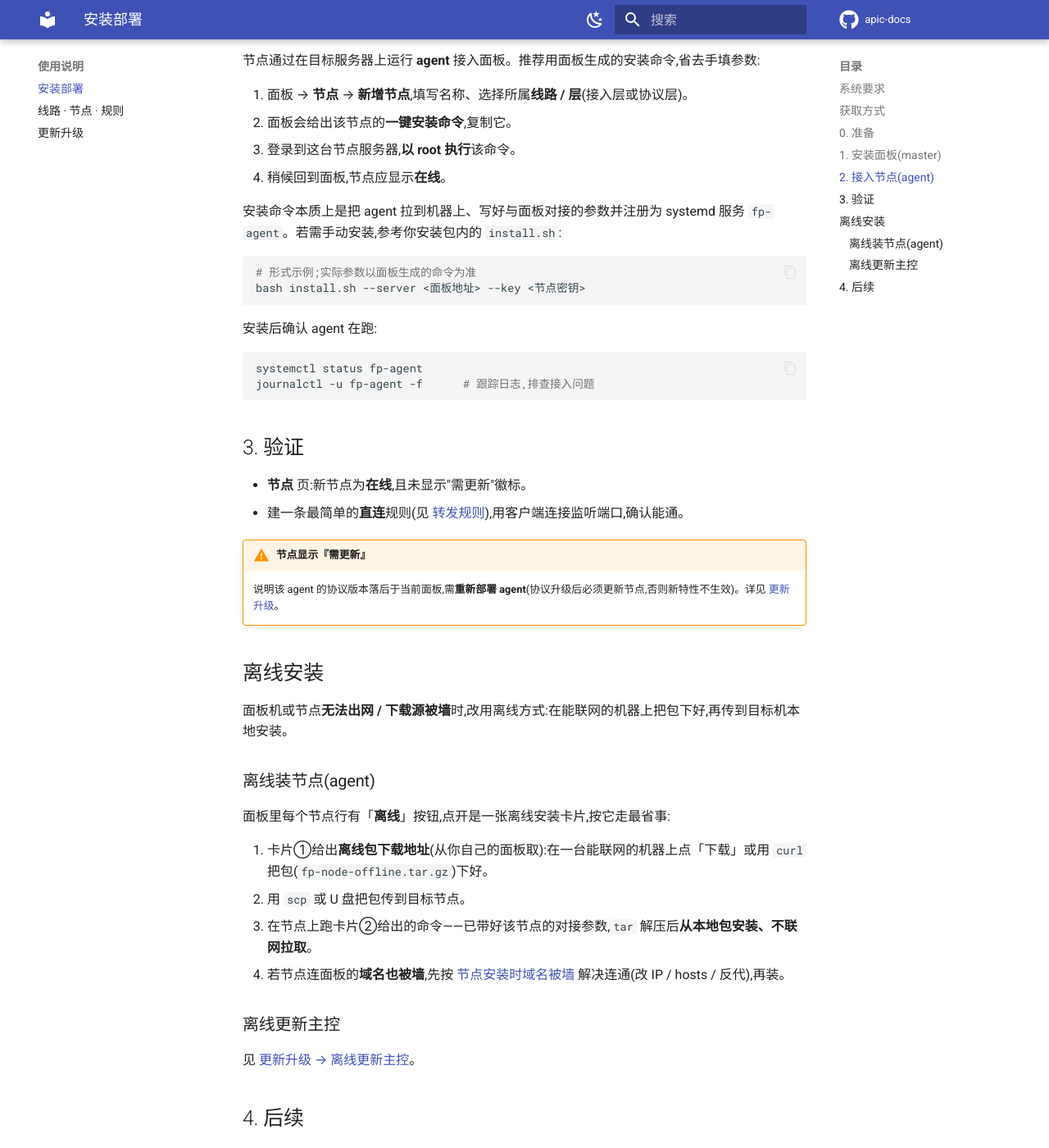
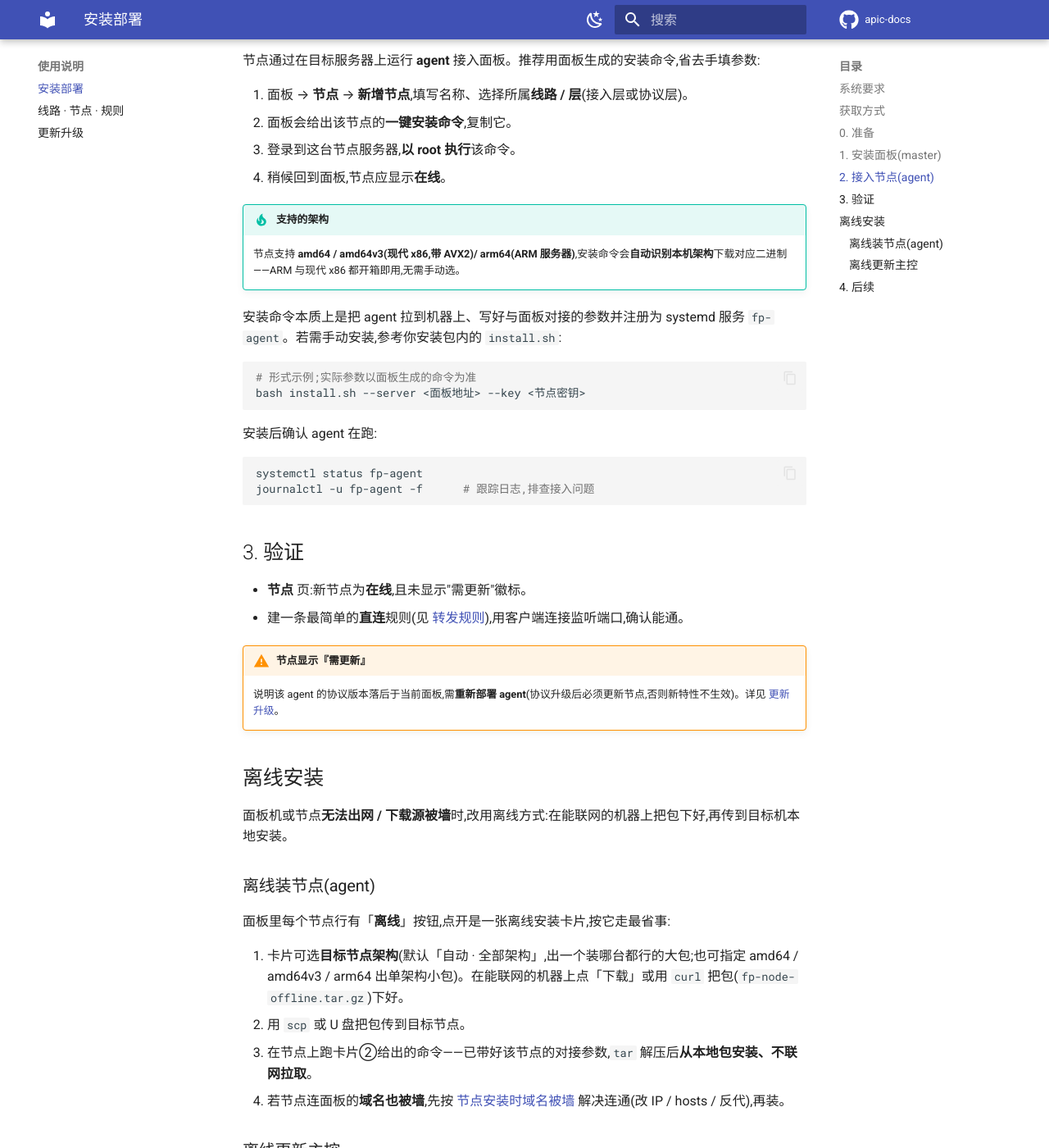
Before and after one commit to cenbaixi/apic-docs, an MkDocs documentation site: the page built from docs/guide/install.md, in a window 1280 px wide and 1400 px high, scrolled down 1903 px. Shown: the whole window at 82% size. Built offline with MkDocs 1.6.1 and Material for MkDocs 9.7.7, drawn with Linux system fonts in a browser that asks for light colours; comment, search, counter and statistics services are not loaded.

Commit message:
docs: 更新文档说明

````diff
--- a/docs/guide/install.md
+++ b/docs/guide/install.md
@@ -62,6 +62,9 @@
 3. 登录到这台节点服务器,**以 root 执行**该命令。
 4. 稍候回到面板,节点应显示**在线**。
 
+!!! tip "支持的架构"
+    节点支持 **amd64 / amd64v3(现代 x86,带 AVX2)/ arm64(ARM 服务器)**,安装命令会**自动识别本机架构**下载对应二进制——ARM 与现代 x86 都开箱即用,无需手动选。
+
 安装命令本质上是把 agent 拉到机器上、写好与面板对接的参数并注册为 systemd 服务 `fp-agent`。若需手动安装,参考你安装包内的 `install.sh`:
 
 ```bash
@@ -92,7 +95,7 @@ journalctl -u fp-agent -f      # 跟踪日志,排查接入问题
 
 面板里每个节点行有「**离线**」按钮,点开是一张离线安装卡片,按它走最省事:
 
-1. 卡片①给出**离线包下载地址**(从你自己的面板取):在一台能联网的机器上点「下载」或用 `curl` 把包(`fp-node-offline.tar.gz`)下好。
+1. 卡片可选**目标节点架构**(默认「自动 · 全部架构」,出一个装哪台都行的大包;也可指定 amd64 / amd64v3 / arm64 出单架构小包)。在能联网的机器上点「下载」或用 `curl` 把包(`fp-node-offline.tar.gz`)下好。
 2. 用 `scp` 或 U 盘把包传到目标节点。
 3. 在节点上跑卡片②给出的命令——已带好该节点的对接参数,`tar` 解压后**从本地包安装、不联网拉取**。
 4. 若节点连面板的**域名也被墙**,先按 [节点安装时域名被墙](../faq.md#节点安装时域名被墙怎么办) 解决连通(改 IP / hosts / 反代),再装。
````
